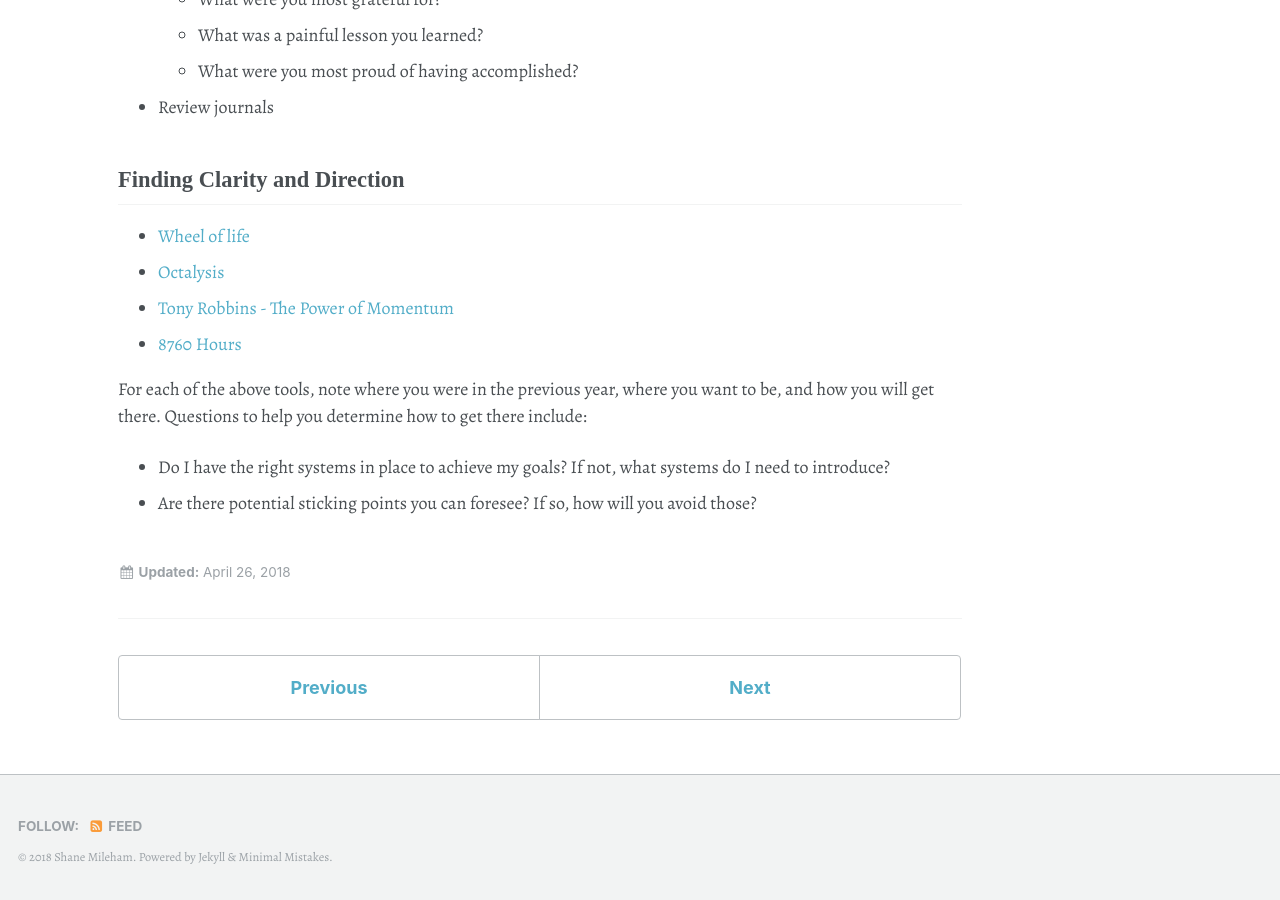
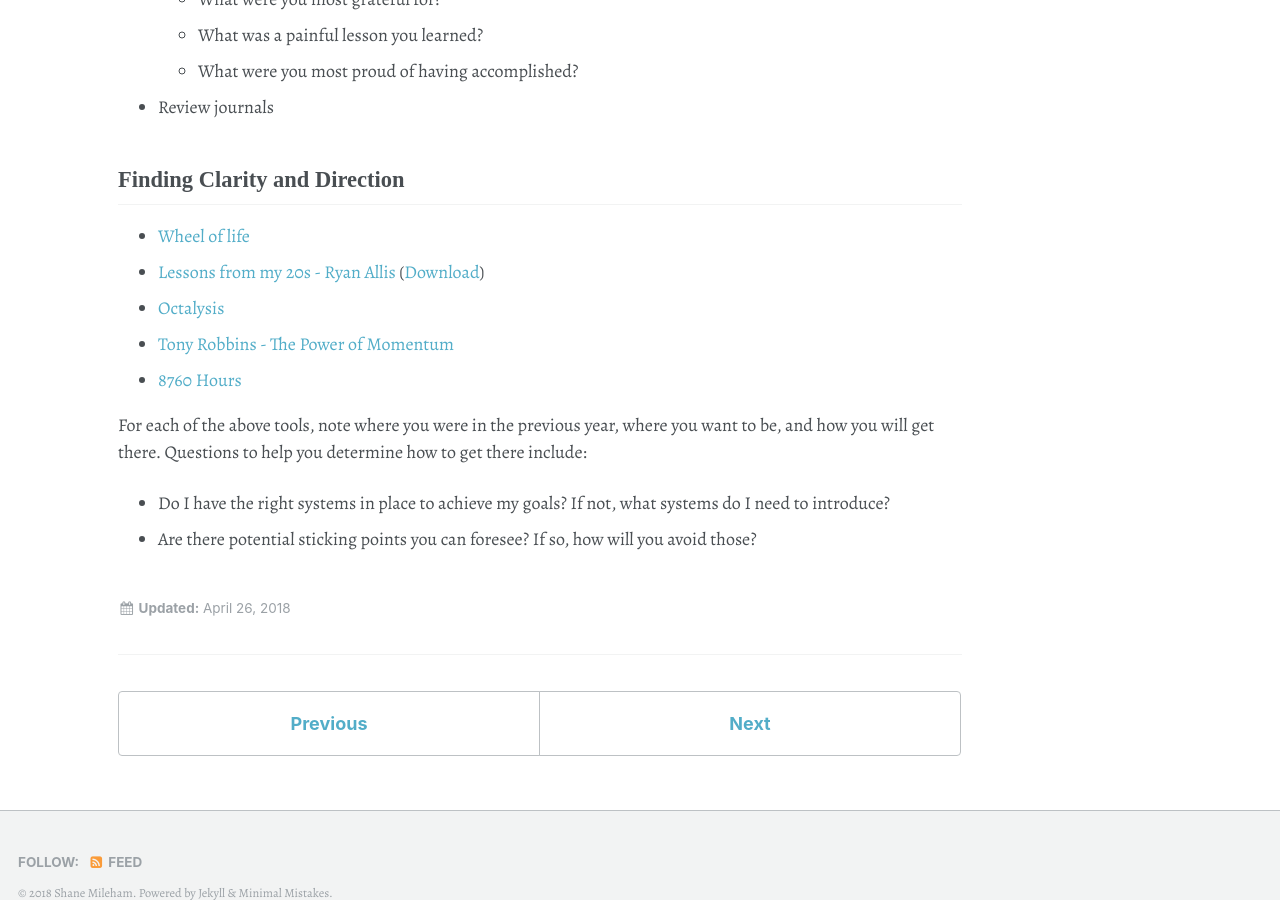
Before and after one commit to shanemileham/levelupmylife, a Jekyll site: the page built from _content/personal/reflection.md, in a window 1280 px wide and 900 px high, scrolled down 878 px. Built offline with Jekyll 4.4.1, drawn with Linux system fonts in a browser that asks for light colours; some web fonts are replaced; comment, search, counter and statistics services are not loaded.

Commit message:
Added great life reflection doc

```diff
--- a/_content/personal/reflection.md
+++ b/_content/personal/reflection.md
@@ -29,6 +29,7 @@ _This section is to help understand how you used your time, effort, and energy,
 
 ## Finding Clarity and Direction
 - [Wheel of life](http://www.startofhappiness.com/wheel-of-life-a-self-assessment-tool/)
+- [Lessons from my 20s - Ryan Allis](https://www.scribd.com/doc/236446010/Lessons-From-My-20s-By-Ryan-Allis) ([Download](https://drive.google.com/file/d/1C9BVUk8ZqWNBDc69PQXNcraYrcCcTZKg/view?usp=sharing))
 - [Octalysis](http://yukaichou.com/lifestyle-gamification/gamify-life-year-challenge/)
 - [Tony Robbins - The Power of Momentum](https://www.tonyrobbins.com/pdfs/Momentum2006.pdf)
 - [8760 Hours](https://alexvermeer.com/8760hours/)
```
